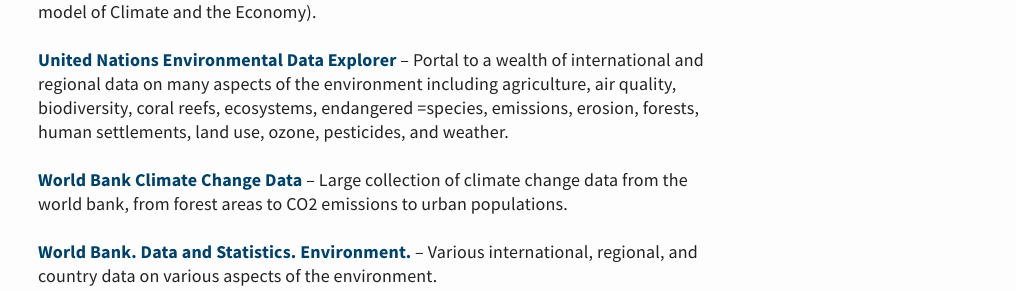
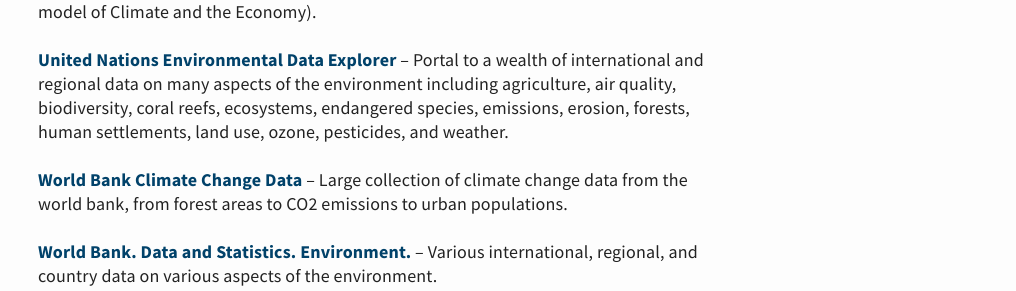
Before and after one commit to NumberHound/web, a Jekyll site: the page built from EconomicsData.md, in a window 1280 px wide and 900 px high, scrolled down 9636 px. Shown: the part 212-503 px from the top of the window, without its empty margins (264-1280 px from the left). Built offline with Jekyll 4.4.1, drawn with Linux system fonts in a browser that asks for light colours.

Commit message:
Update EconomicsData.md

```diff
--- a/EconomicsData.md
+++ b/EconomicsData.md
@@ -248,7 +248,7 @@ Biking Data (Biking is a growing area in environmental economics) is published i
 
 [RICE Model](https://www.icpsr.umich.edu/icpsrweb/ICPSR/studies/28461/summary) -- Examines alternative outcomes for emissions, climate change, and damages under different policy scenarios using the RICE model (Regional Integrated model of Climate and the Economy).
 
-[United Nations Environmental Data Explorer](http://geodata.grid.unep.ch/) -- Portal to a wealth of international and regional data on many aspects of the environment including agriculture, air quality, biodiversity, coral reefs, ecosystems, endangered =species, emissions, erosion, forests, human settlements, land use, ozone, pesticides, and weather.
+[United Nations Environmental Data Explorer](http://geodata.grid.unep.ch/) -- Portal to a wealth of international and regional data on many aspects of the environment including agriculture, air quality, biodiversity, coral reefs, ecosystems, endangered species, emissions, erosion, forests, human settlements, land use, ozone, pesticides, and weather.
 
 [World Bank Climate Change Data](https://datacatalog.worldbank.org/dataset/climate-change-data) -- Large collection of climate change data from the world bank, from forest areas to CO2 emissions to urban populations.
 
```
